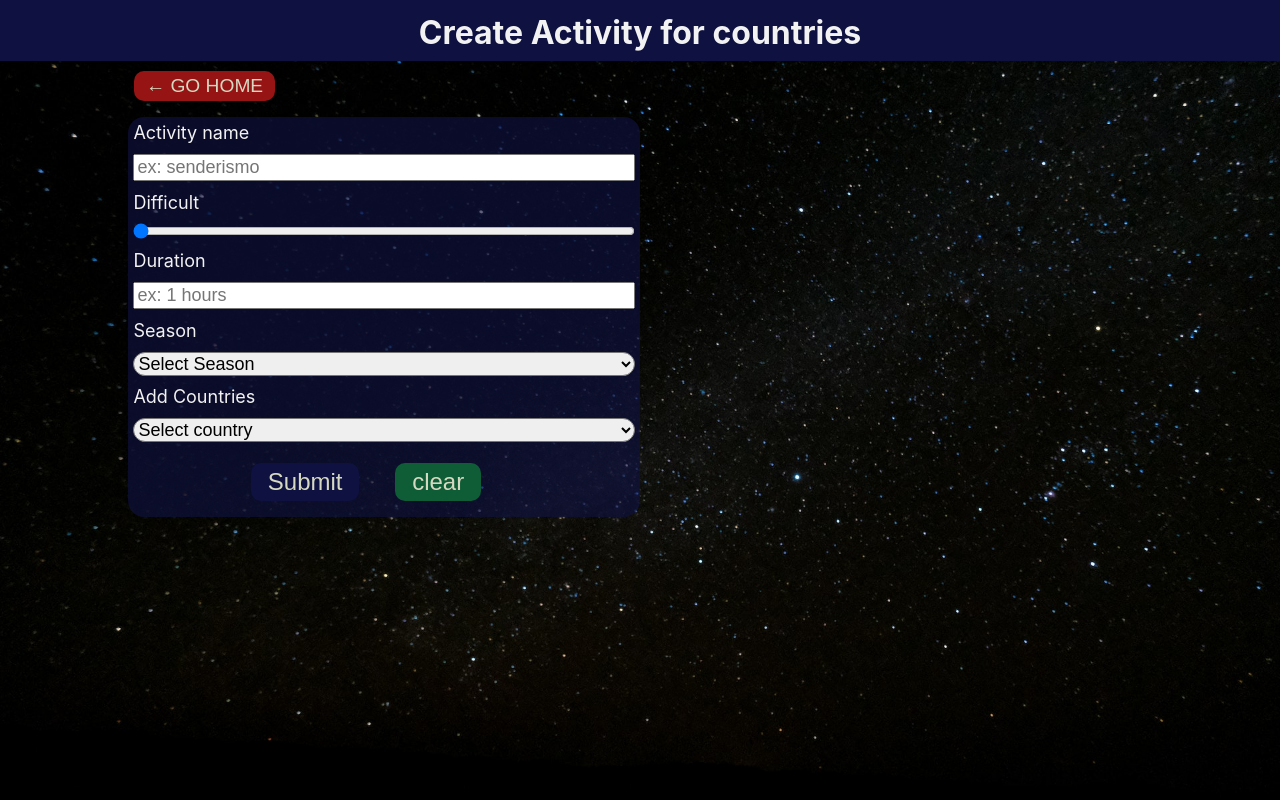
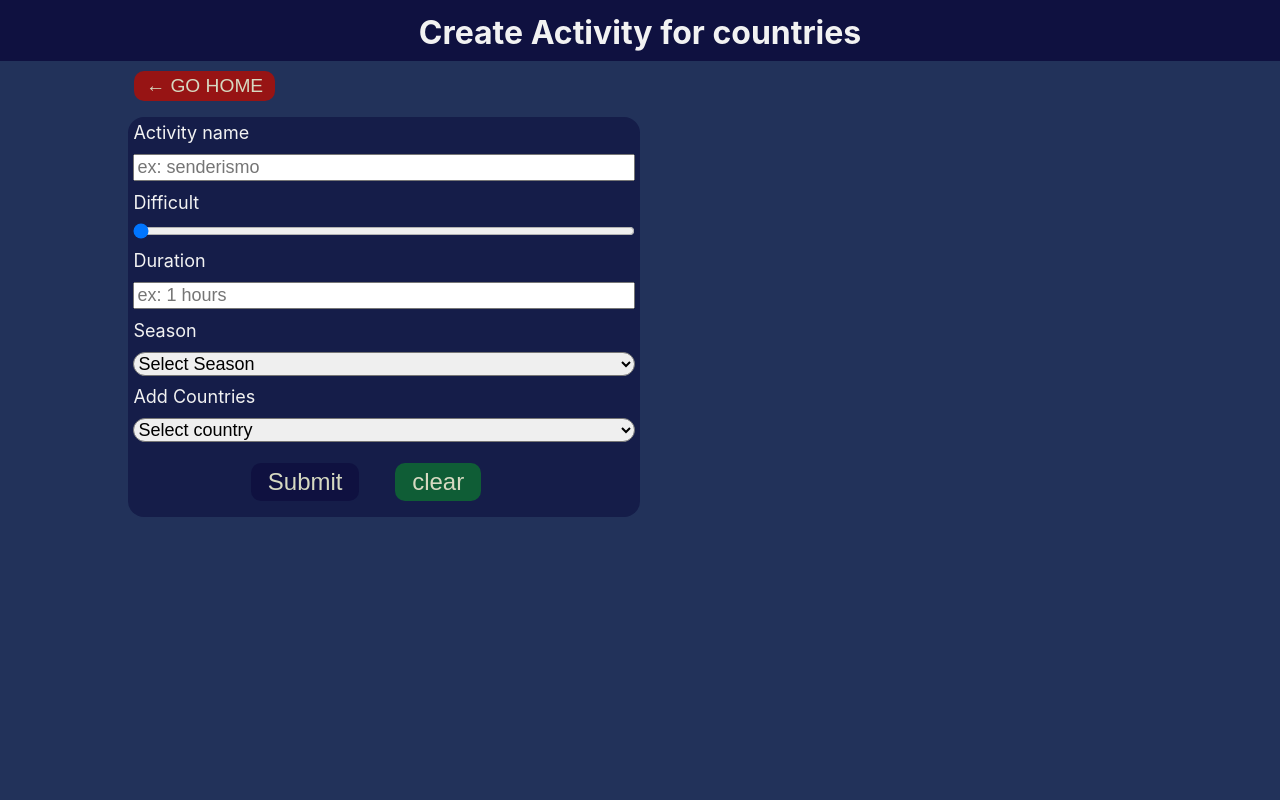
Before and after one commit to MacarenaRodriguez1993/App-countries, a React (Create React App) app in the folder client/: page /createActivity in a window 1280 px wide. Built offline with nearby package versions, Linux system fonts and the light colour scheme.

Commit message:
style landing

```diff
--- a/client/src/components/Landing/Landing.jsx
+++ b/client/src/components/Landing/Landing.jsx
@@ -2,6 +2,7 @@ import React from "react";
 import '../Landing/landing.css';
 import { Link } from "react-router-dom";
 import image from '../../assets/mundo_flotando.jpg';
+import video from '../../assets/gif.mp4'
 function Landing(){
 
     return(
@@ -14,7 +15,8 @@ function Landing(){
 
             </div>
             <div className="image">
-                <img src={image} alt="ImageWorld" />
+
+                <video src={video} autoplay ></video>
             </div>
         </div>
     );
--- a/client/src/components/Landing/landing.css
+++ b/client/src/components/Landing/landing.css
@@ -1,5 +1,5 @@
 .landing{
-  background-image: url('../../assets/estrellas.jpg');
+  /* background-image: url('../../assets/estrellas.jpg'); */
 
   background-size: cover;
   background-position: center;
@@ -9,8 +9,8 @@
   padding: 0;
   display: flex;
   justify-content: space-around;
-    /* background-color: #898588;
-   */
+  background-color: #22325A;
+
 }
 .title{
     color:#D6D9C1;
@@ -32,7 +32,9 @@ img{
     width: 100%;
     border-radius: 100%;
 }
-
+video{
+  border-radius: 100%;
+}
 
 button{
   padding: 0.5em;
--- a/client/src/components/home/home.css
+++ b/client/src/components/home/home.css
@@ -1,8 +1,8 @@
 .home{
   /* background-image: url('../../assets/mundo\ 2.jpg'); */
   /* background-image: url('../../assets/mundo_b_n.jpg'); */
-  background-image: url('../../assets/estrellas.jpg');
-
+  /* background-image: url('../../assets/estrellas.jpg'); */
+  background-color: #22325A;;
   background-size: cover;
   background-position: center;
   height: 100vh;
```
Also changed, not shown: 1 other file (tests, documents, lock files or other folders).
